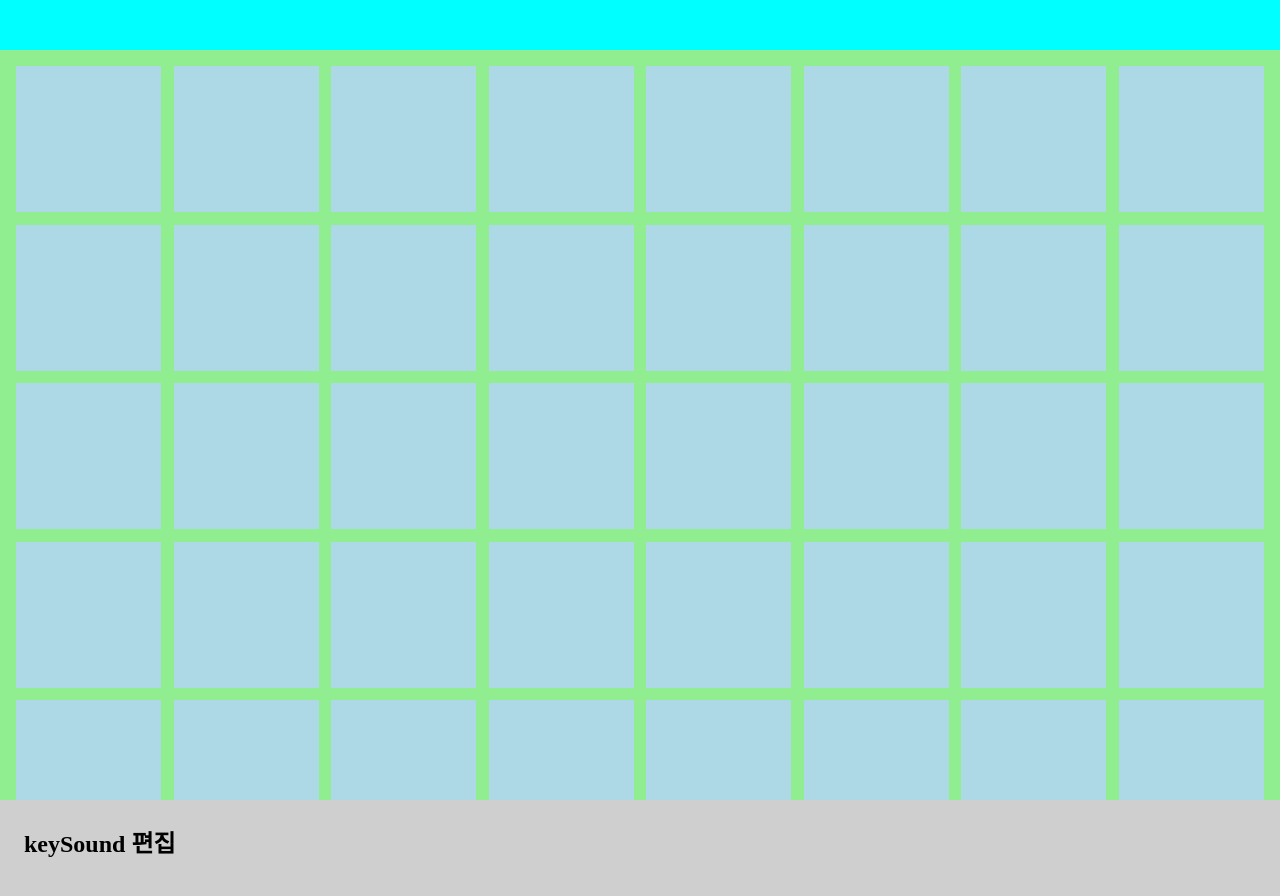
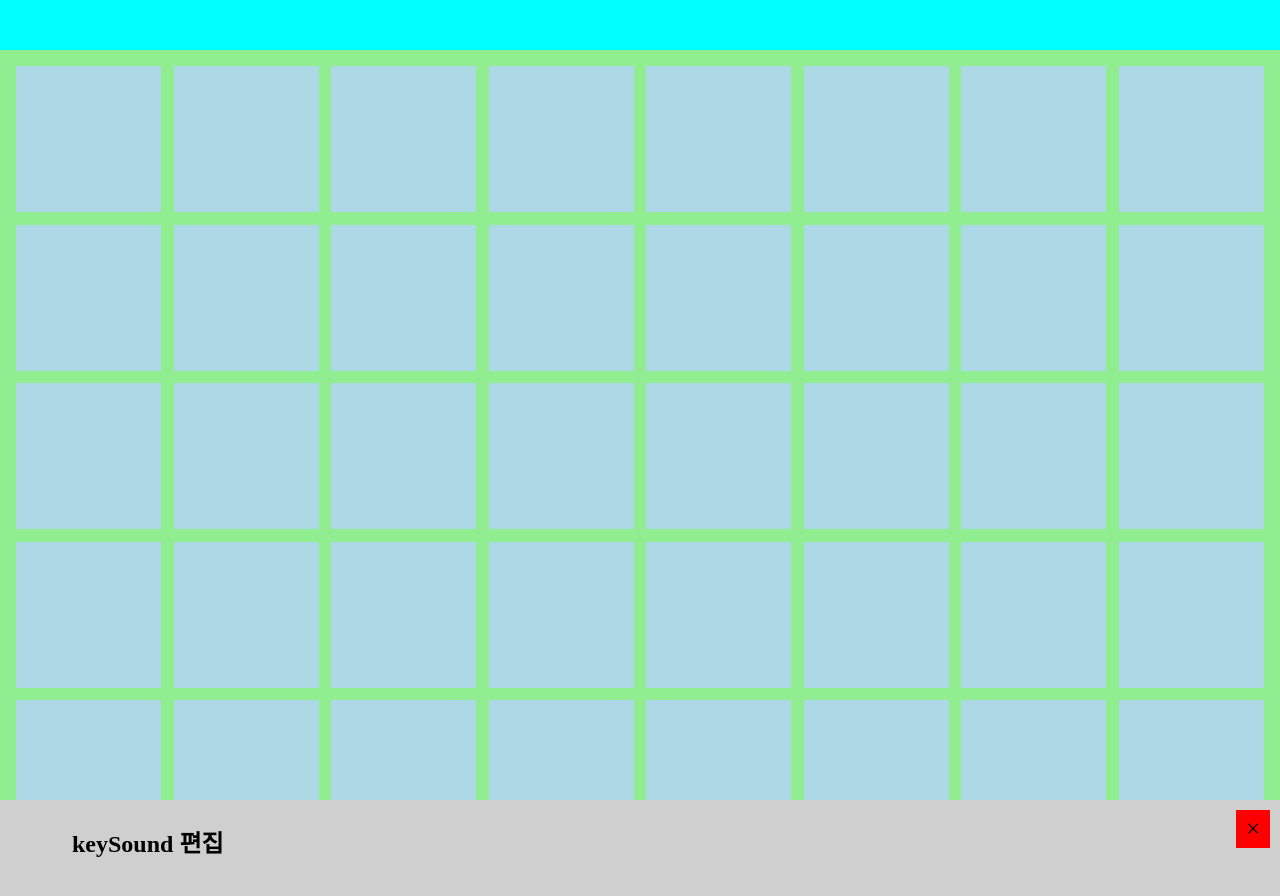
Before and after one commit to comjun04/UniMake, a React app: page / in a window 1280 px wide. Shown: the top 896 px of the page. Built offline with nearby package versions, Linux system fonts and the light colour scheme.

Commit message:
feat: property edit panel closing

```diff
--- a/src/components/PropertyEditPanel.jsx
+++ b/src/components/PropertyEditPanel.jsx
@@ -5,10 +5,11 @@ const PanelElement = styled('div', {
   backgroundColor: '#cfcfcf',
 
   position: 'fixed',
-  width: '100%',
+  width: '90%',
   height: '100%',
-  padding: 16,
-  transition: 'top .4s'
+  margin: 0,
+  padding: '16px 5%',
+  transition: 'top .3s'
 })
 
 const Title = styled('h3', {
@@ -18,13 +19,22 @@ const Title = styled('h3', {
 })
 
 const CloseBtn = styled('a', {
+  backgroundColor: 'red',
+
   position: 'absolute',
   top: 10,
   right: 10,
+  padding: '5px 10px',
+  fontSize: 25,
   textDecoration: 'none'
 })
 
-const PropertyEditPanel = ({ mode, button, show }) => {
+const PropertyEditPanel = ({
+  mode,
+  button,
+  show,
+  triggerHide
+}) => {
   let element
 
   const title = mode
@@ -36,6 +46,7 @@ const PropertyEditPanel = ({ mode, button, show }) => {
       }}
     >
       <Title>{title} 편집</Title>
+      <CloseBtn onClick={triggerHide}>&times;</CloseBtn>
       {element}
     </PanelElement>
   )
--- a/src/components/WorkPanel.jsx
+++ b/src/components/WorkPanel.jsx
@@ -21,6 +21,9 @@ const WorkPanel = () => {
     setSelectedBtn(buttonId)
     setShowPropertyPanel(true)
   }
+  const hideProperties = () => {
+    setShowPropertyPanel(false)
+  }
 
   return (
     <PanelElement>
@@ -30,6 +33,7 @@ const WorkPanel = () => {
         mode={mode}
         button={selectedBtn}
         show={showPropertyPanel}
+        triggerHide={hideProperties}
       />
     </PanelElement>
   )
```
